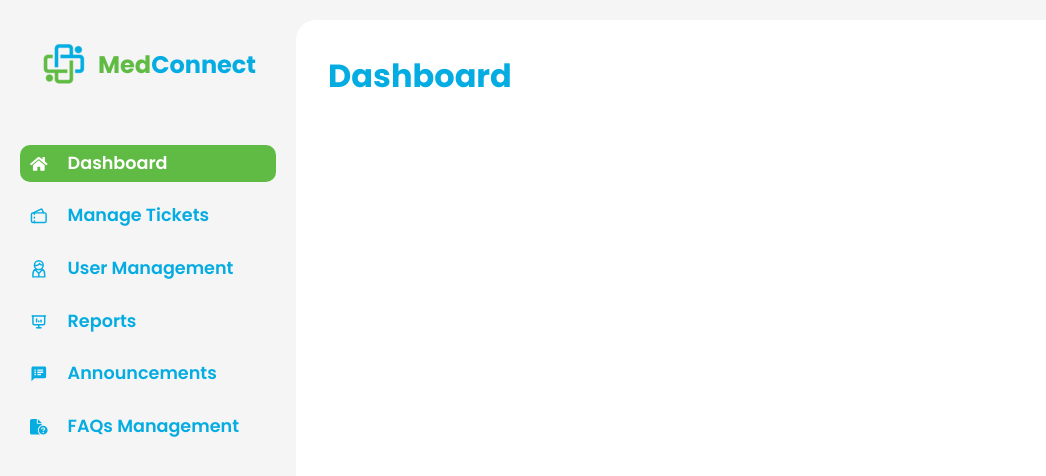
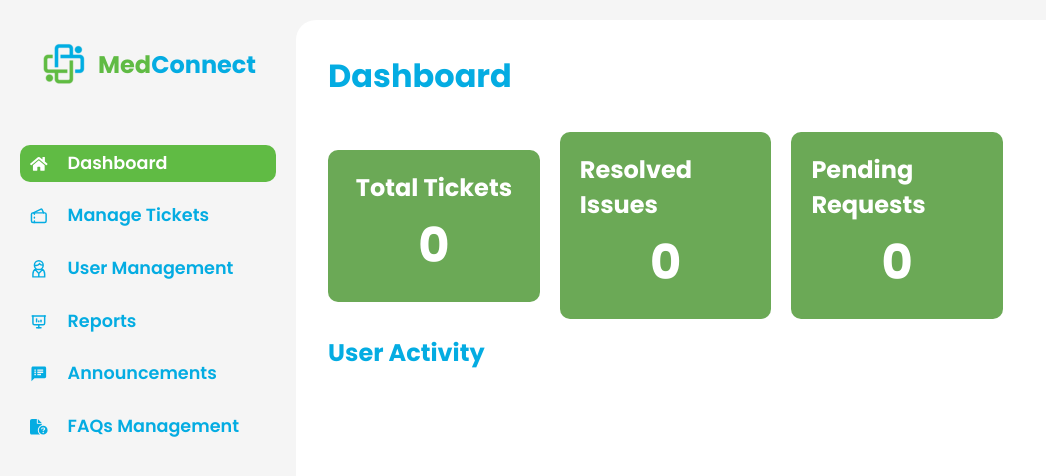
Before and after one commit to lesnaeve/BHSMC_MedConnect, a React (Vite) app: page /admin/dashboard in a window 1280 px wide. Shown: the top 476 px of the page, without its empty margins (0-1046 px from the left). Built offline with nearby package versions, Linux system fonts and the light colour scheme.

Commit message:
Admin - Dashboard // Front-end 30% Done

```diff
--- /dev/null
+++ b/src/assets/pages/components/Admin/Dashboard/Dashboard_Content/Dashboard_Card.jsx
@@ -0,0 +1,38 @@
+import React from 'react'
+import './Dashboard_Content.css'
+
+const info_details = [
+    {
+        title: "Total Tickets",
+        number: "0",
+    },
+    {
+        title: "Resolved Issues",
+        number: "0",
+    },
+    {
+        title: "Pending Requests",
+        number: "0",
+    }
+]
+
+const Dashboard_Card = () => {
+  return (
+    <div className='card-container'>
+      {info_details.map((item) => (
+        <div className="card" key={item.title}>
+            <div className='card-title'>
+                <h2>{item.title}</h2>
+            </div>
+            <div className='card-number'>
+                <h1>
+                    {item.number}
+                </h1>
+            </div>
+        </div>
+      ))}
+    </div>
+  )
+}
+
+export default Dashboard_Card
--- a/src/assets/pages/components/Admin/Dashboard/Dashboard_Content/Dashboard_Content.css
+++ b/src/assets/pages/components/Admin/Dashboard/Dashboard_Content/Dashboard_Content.css
@@ -55,7 +55,7 @@
 
 .card{
     flex: 1;
-    background: #dde6ed;
+    background: #6ba956;
     padding: 20px;
     border-radius: 10px;
     display: flex;
@@ -72,10 +72,10 @@
 
 .card-title{
     font-size: 16px;
-    color: #150f57;
+    color: #ffff;
 }
 
 .card-number{
     font-size: 24px;
-    color: #150f57;
+    color: #ffff;
 }
--- a/src/assets/pages/components/Admin/Dashboard/Dashboard_Content/Dashboard_Content.jsx
+++ b/src/assets/pages/components/Admin/Dashboard/Dashboard_Content/Dashboard_Content.jsx
@@ -1,12 +1,16 @@
 import React from 'react'
 import './Dashboard_Content.css'
 import Dashboard_ContentHeader from './Dashboard_ContentHeader/Dashboard_ContentHeader'
+import Dashboard_Card from './Dashboard_Card'
+import Dashboard_UserActivity from './Dashboard_UserActivity/Dashboard_UserActivity'
 
 
 const Dashboard_Content = () => {
   return (
     <div className='dashboard-content'>
       <Dashboard_ContentHeader />
+      <Dashboard_Card />
+      <Dashboard_UserActivity />
     </div>
   )
 }
--- /dev/null
+++ b/src/assets/pages/components/Admin/Dashboard/Dashboard_Content/Dashboard_UserActivity/Dashboard_UserActivity.css
@@ -0,0 +1,16 @@
+.user-activity_list{
+    display: flex;
+    margin: 1rem 0;
+    justify-content: space-between;
+    align-items: center;
+}
+
+.user-activity-action{
+    display: flex;
+    align-items: center;
+    gap: 8px;
+}
+
+.user-activity_list h2{
+    color: #04ace2;
+}
--- /dev/null
+++ b/src/assets/pages/components/Admin/Dashboard/Dashboard_Content/Dashboard_UserActivity/Dashboard_UserActivity.jsx
@@ -0,0 +1,17 @@
+import React from 'react'
+import './Dashboard_UserActivity.css'
+
+const Dashboard_UserActivity = () => {
+  return (
+    <div>
+      <div className='user-activity_list'>
+        <h2>User Activity</h2>
+        <div className='user-activity-action'>
+
+        </div>
+      </div>
+    </div>
+  )
+}
+
+export default Dashboard_UserActivity
```
